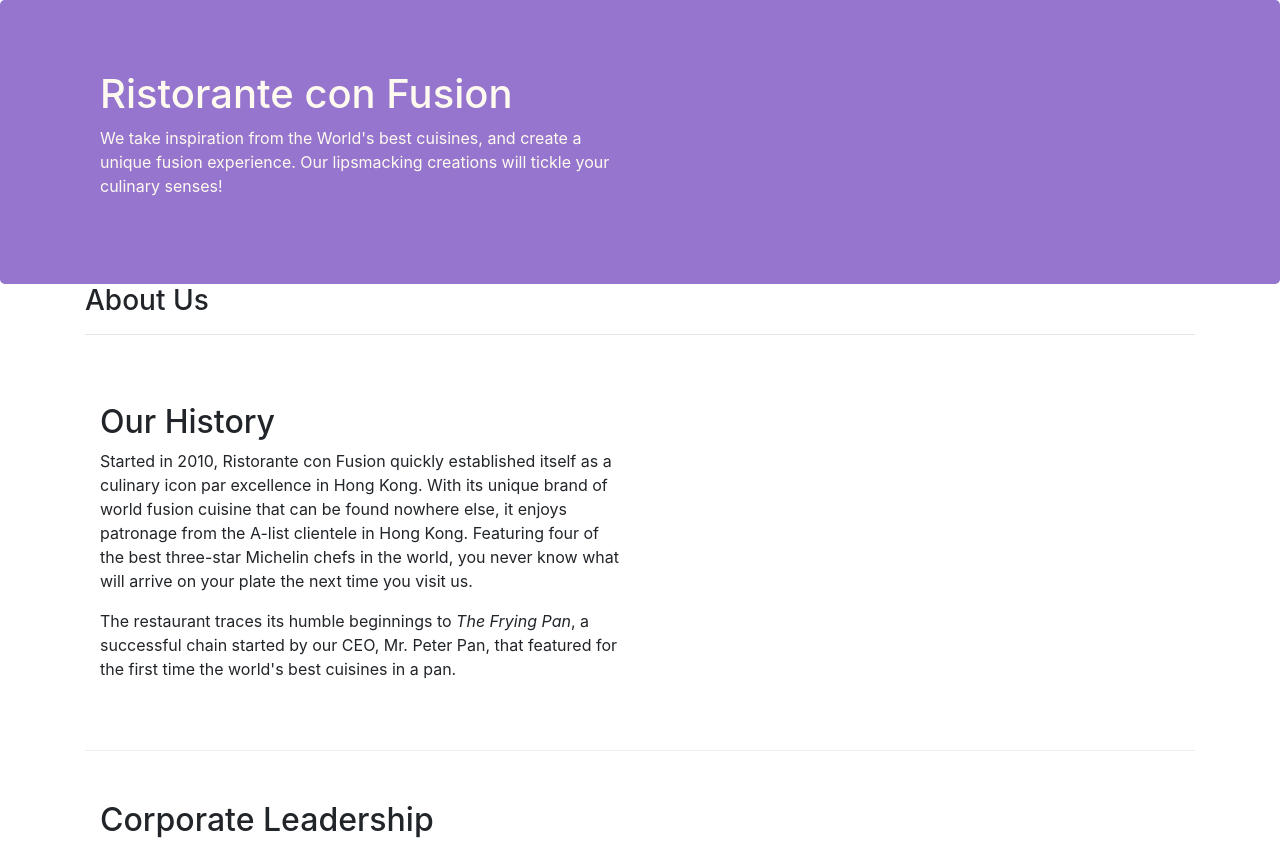
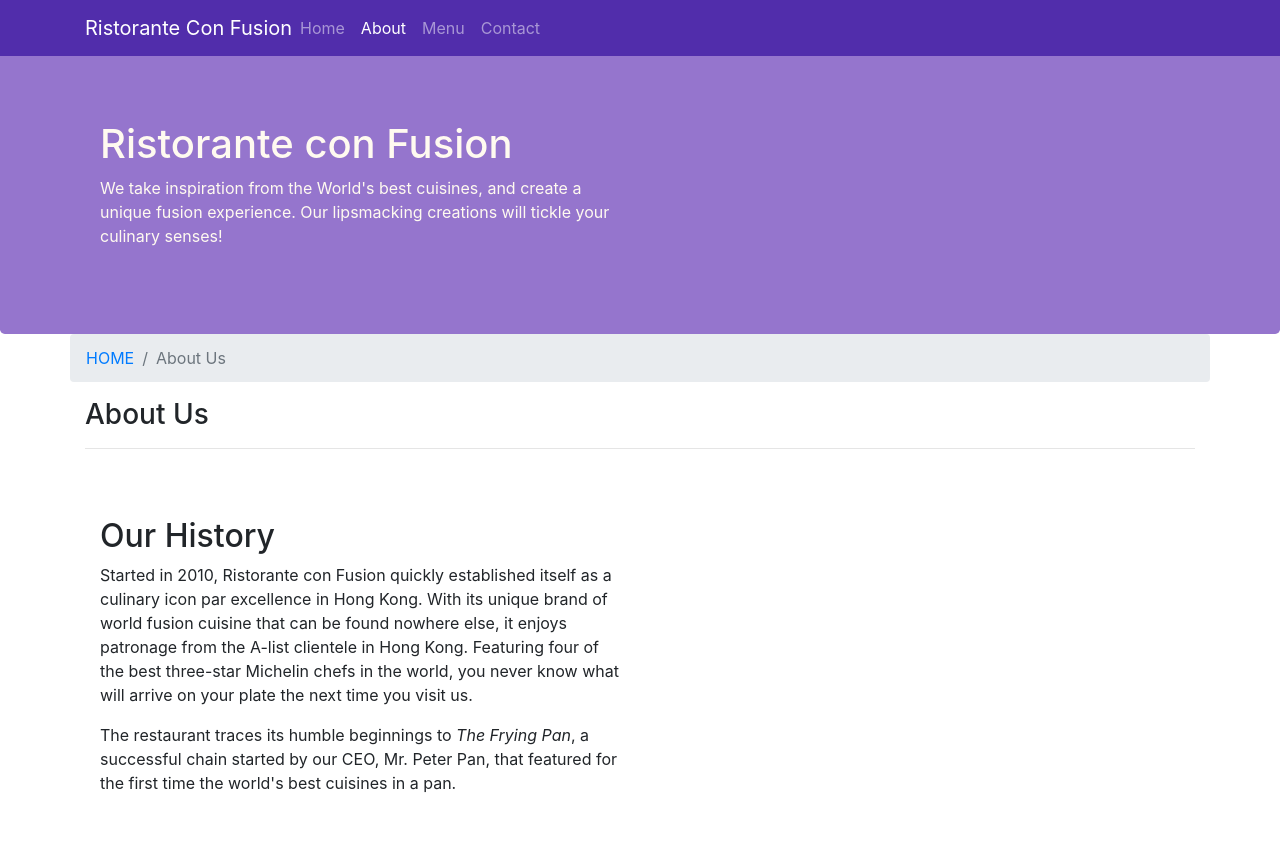
Before and after one commit to Siddhartha994/Bootstrap, a website: page aboutus.html in a window 1280 px wide. Shown: the top 842 px of the page. Drawn offline with nearby package versions, Linux system fonts and the light colour scheme.

Commit message:
navbar&breadcrumb

```diff
--- a/aboutus.html
+++ b/aboutus.html
@@ -16,15 +16,30 @@
 </head>
 
 <body>
-
+    <nav class="navbar navbar-dark navbar-expand-sm  fixed-top">
+        <div class="container">
+            <button class="navbar-toggler" type = "button" data-toggle="collapse" data-target="#Navbar">
+                <span class="navbar-toggler-icon"></span>
+            </button>
+            <a class="navbar-brand mr-auto" href="./index.html">Ristorante Con Fusion</a>
+            <div class="collapse navbar-collapse" id = "Navbar" >
+                <ul class="navbar-nav mr-auto">     <!--mr-auto = utility fn for margins-->
+                    <li class="nav-item"><a class="nav-link" href= "./index.html" >Home</a></li>
+                    <li class="nav-item active"><a class="nav-link" href= "#"> About  </a> </li>
+                    <li class="nav-item"><a class="nav-link" href= "#" >Menu</a> </li>
+                    <li class="nav-item"><a class="nav-link" href= "#" >Contact</a> </li>
+                </ul>
+            </div>
+        </div>
+    </nav>
     <header class="jumbotron">
         <div class="container">
             <div class="row row-header">
                 <div class="col-12 col-sm-6">
                     <h1>Ristorante con Fusion</h1>
-                    <p>We take inspiration from the World's best cuisines, and create a unique fusion experience. Our lipsmacking creations will tickle your culinary senses!</p>
+                    <p class="d-none d-sm-block">We take inspiration from the World's best cuisines, and create a unique fusion experience. Our lipsmacking creations will tickle your culinary senses!</p>
                 </div>
-                <div class="col-12 col-sm">
+                <div >
                 </div>
             </div>
         </div>
@@ -32,6 +47,10 @@
 
     <div class="container align-center ">
         <div class="row">
+            <ol class="col-12 breadcrumb">
+                <li class="breadcrumb-item "><a href="./index.html">HOME</a></li>
+                <li class="breadcrumb-item active">About Us</li>
+            </ol>
             <div class="col-12">
                <h3>About Us</h3>
                <hr>
@@ -71,7 +90,7 @@
                 <div class="col-4 offset-1 col-sm-2">
                     <h5>Links</h5>
                     <ul class="list-unstyled">
-                        <li><a href="#">Home</a></li>
+                        <li><a href="./index.html">Home</a></li>
                         <li><a href="#">About</a></li>
                         <li><a href="#">Menu</a></li>
                         <li><a href="#">Contact</a></li>
@@ -106,6 +125,10 @@
            </div>
         </div>
     </footer>
+     <!-- jQuery first, then Popper.js, then Bootstrap JS. -->
+     <script src="node_modules/jquery/dist/jquery.slim.min.js"></script>
+     <script src="node_modules/popper.js/dist/umd/popper.min.js"></script>
+     <script src="node_modules/bootstrap/dist/js/bootstrap.min.js"></script>
 
 </body>
 
--- a/css/styles.css
+++ b/css/styles.css
@@ -25,3 +25,12 @@
     margin: 0px;
     color: #0F0F0F;
 }
+
+body{
+    padding: 50px 0px 0px;
+    z-index: 0;
+}
+
+.navbar-dark{
+    background-color: #512DAB;
+}
```
Also changed, not shown: index.html (+18 -1 lines).
